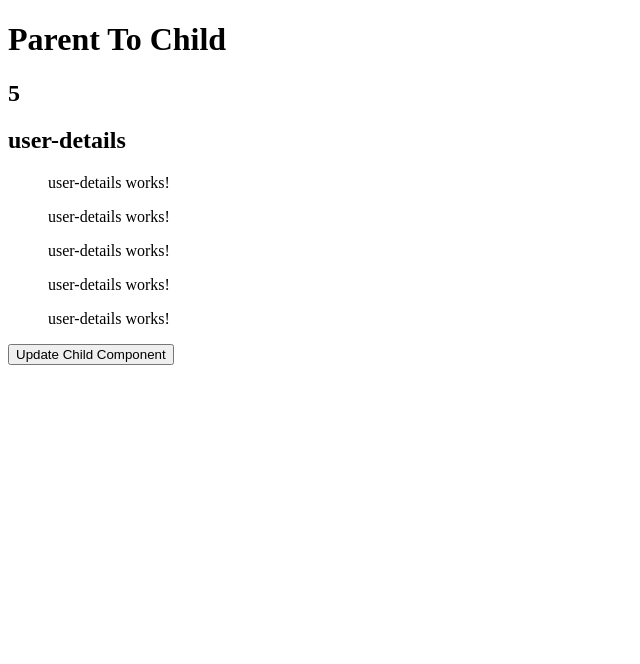
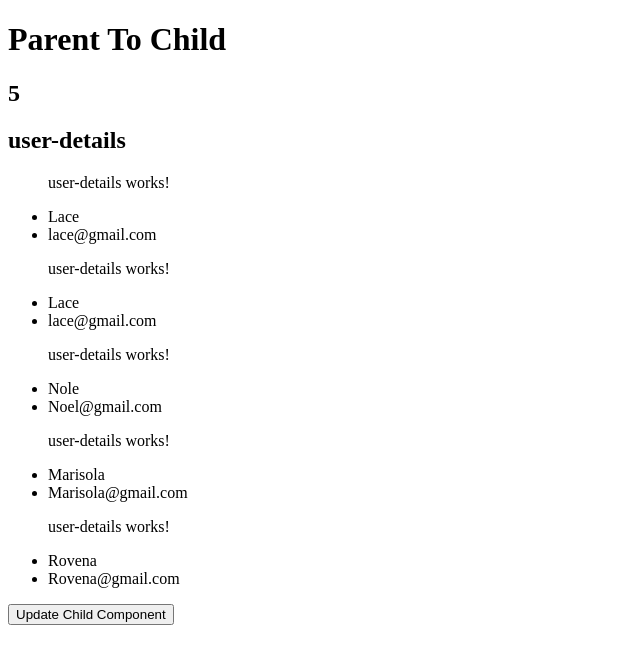
Before and after one commit to Adrion10/ParentToChild, an Angular app: page / in a window 1280 px wide. Shown: the top 664 px of the page, without its empty margins (0-640 px from the left). Built offline with nearby package versions, Linux system fonts and the light colour scheme.

Commit message:
item.name item.email

```diff
--- a/src/app/app.component.html
+++ b/src/app/app.component.html
@@ -3,7 +3,7 @@
 <h2>{{ title1 }}</h2>
 
 <ul *ngFor="let user of userDetails">
-  <app-user-details></app-user-details>
+  <app-user-details [item]="user"></app-user-details>
 </ul>
 
 <button (click)="updateData()">Update Child Component</button>
--- a/src/app/user-details/user-details.component.html
+++ b/src/app/user-details/user-details.component.html
@@ -1 +1,3 @@
 <p>user-details works!</p>
+<li>{{ item.name }}</li>
+<li>{{ item.email }}</li>
--- a/src/app/user-details/user-details.component.ts
+++ b/src/app/user-details/user-details.component.ts
@@ -1,15 +1,12 @@
-import { Component, OnInit } from '@angular/core';
+import { Component, OnInit, Input } from '@angular/core';
 
 @Component({
   selector: 'app-user-details',
   templateUrl: './user-details.component.html',
-  styleUrls: ['./user-details.component.css']
+  styleUrls: ['./user-details.component.css'],
 })
 export class UserDetailsComponent implements OnInit {
-
-  constructor() { }
-
-  ngOnInit(): void {
-  }
-
+  constructor() {}
+  @Input() item: { name: string; email: string } = { name: '', email: '' };
+  ngOnInit(): void {}
 }
```
